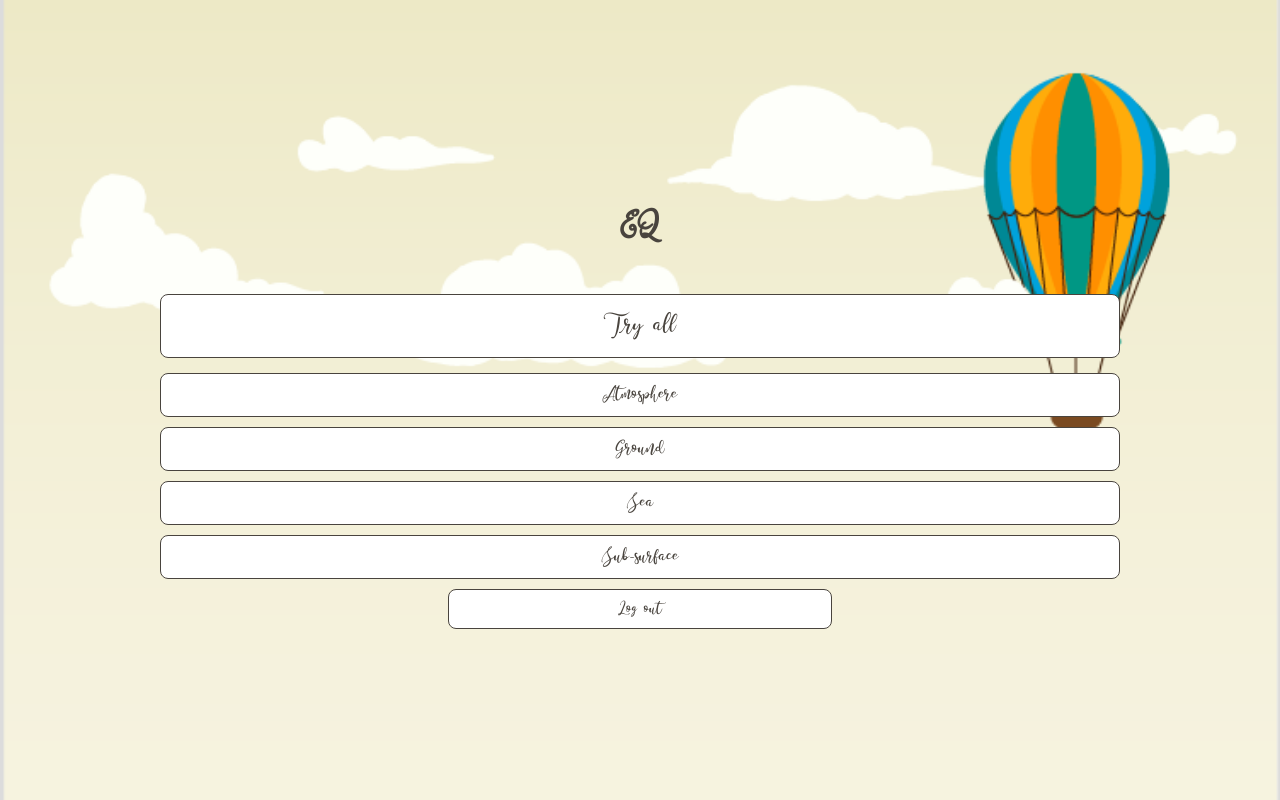
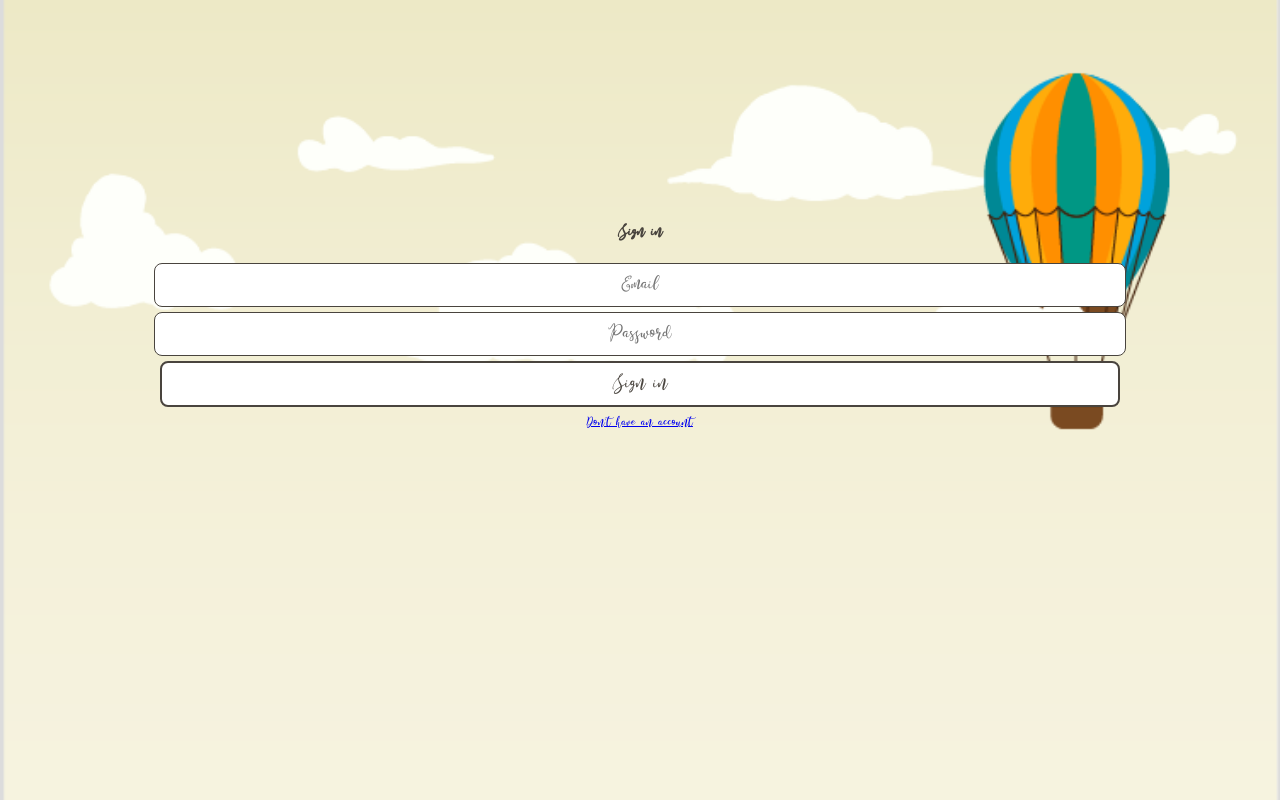
Before and after one commit to nomissivraj/Netscapes, a PHP site: page / in a window 1280 px wide. Run offline with PHP 8.4, Linux system fonts and the light colour scheme; some libraries are stand-ins or nearby versions; some web fonts are replaced.

Commit message:
I have started addiing the Login functionality to the app

```diff
--- a/app/Environment Rescue/platforms/browser/www/css/index.css
+++ b/app/Environment Rescue/platforms/browser/www/css/index.css
@@ -15,6 +15,7 @@ body{
     background-size: cover;
     font-family: Autery, Stella;
     color: #49443e;
+    overflow-y: hidden;
 }
 
 #background{
@@ -37,6 +38,9 @@ body{
     display: flex;
     justify-content: center;
     flex-direction: column;
+    top: 100vh;
+    -webkit-transition: top 0.8s;
+    transition: top 0.8s;
 }
 
 #home .logo{
@@ -162,3 +166,59 @@ body{
     opacity: 1;
     pointer-events: auto;
 }
+
+/*Stuff for the login page*/
+#login{
+    width: 100vw;
+    height: 100vh;
+    opacity: 1;
+    display: flex;
+    justify-content: center;
+    flex-direction: column;
+    -webkit-transition: opacity 0.8s;
+    transition: opacity 0.8s;
+}
+
+#login .section{
+    width: 100%;
+    height: 50%;
+    text-align: center;
+    display: none;
+}
+
+#login .signin{
+    display: block;
+}
+
+#login.signup .signup{
+    display: block;
+}
+
+#login.signup .signin{
+    display: none;
+}
+
+#login .section input{
+    display: block;
+    width: 75%;
+    text-align: center;
+    font-size: 23px;
+    margin: 5px auto;
+    opacity: 1;
+    font-family: Autery, Stella;
+    -webkit-transition: opacity 0.5s;
+    transition: opacity 0.5s;
+
+
+    background-color: white;
+    border-style: solid;
+    border-radius: 8px;
+    padding: 5px;
+    border-width: 1px;
+    border-color: #49443e;
+    color: #49443e;
+}
+
+#login .section input[type*='button']{
+    border-width: 2px;
+}
--- a/app/Environment Rescue/platforms/browser/www/index.html
+++ b/app/Environment Rescue/platforms/browser/www/index.html
@@ -12,6 +12,24 @@
 </head>
 
 <body style="background-image: url(img/backgrounds/other-app-bg.png)">
+    <div id="login">
+        <div id="signin" class="signin section">
+            <h3>Sign in</h3>
+            <input class="email" type="text" placeholder="Email"/>
+            <input class="password" type="password" placeholder="Password"/>
+            <input type="button" value="Sign in" onclick="signin(this.parentElement)"/>
+            <a href="javascript:changeMode()">Don't have an account</a>
+
+        </div>
+        <div id="signup" class="signup section">
+            <h3>Sign up</h3>
+            <input class="email" type="text" placeholder="Email"/>
+            <input class="password" type="password" placeholder="Password"/>
+            <input class="password" type="password" placeholder="Confirm Password"/>
+            <input type="button" value="Sign up" onclick="signup(this.parentElement)"/>
+            <a href="javascript:changeMode()">Already have an account</a>
+        </div>
+    </div>
     <div id="home" class="page">
         <h2 class="logo">EQ</h2>
         <input class="bold" type="button" value="Try all" data-name="all" onclick="loadPage(this)"/>
--- a/app/Environment Rescue/platforms/browser/www/js/index.js
+++ b/app/Environment Rescue/platforms/browser/www/js/index.js
@@ -4,3 +4,36 @@ var questions;
 function loadPage(page){
     window.location = "Questions.html?" + page.dataset.name;
 }
+
+//Login information
+function changeMode(){
+    document.getElementById("login").classList.toggle("signup");
+}
+
+function signin(element){
+    var xhttp = new XMLHttpRequest();
+    xhttp.onreadystatechange = function() {
+        if (this.readyState == 4 && this.status == 200) {
+            console.log(this.responseText)
+        }
+    };
+    xhttp.open("POST", "http://netscapes-nodejs.crumbdesign.co.uk/signin", true);
+    xhttp.setRequestHeader("Content-Type", "application/x-www-form-urlencoded");
+    xhttp.send("email=" + element.getElementsByClassName("email")[0].value + "&password=" + element.getElementsByClassName("password")[0].value);
+}
+
+function signup(element){
+    if(element.getElementsByClassName("password")[0].value != element.getElementsByClassName("password")[1].value){
+        alert("Your passwords do not match!")
+    } else {
+        var xhttp = new XMLHttpRequest();
+        xhttp.onreadystatechange = function() {
+            if (this.readyState == 4 && this.status == 200) {
+                console.log(this.responseText)
+            }
+        };
+        xhttp.open("POST", "http://netscapes-nodejs.crumbdesign.co.uk/signup", true);
+        xhttp.setRequestHeader("Content-Type", "application/x-www-form-urlencoded");
+        xhttp.send("email=" + element.getElementsByClassName("email")[0].value + "&password=" + element.getElementsByClassName("password")[0].value);
+    }
+}
```
Also changed, not shown: app/Environment Rescue/www/css/index.css (+60 -0 lines), app/Environment Rescue/www/index.html (+18 -0 lines), app/Environment Rescue/www/js/index.js (+33 -0 lines).
